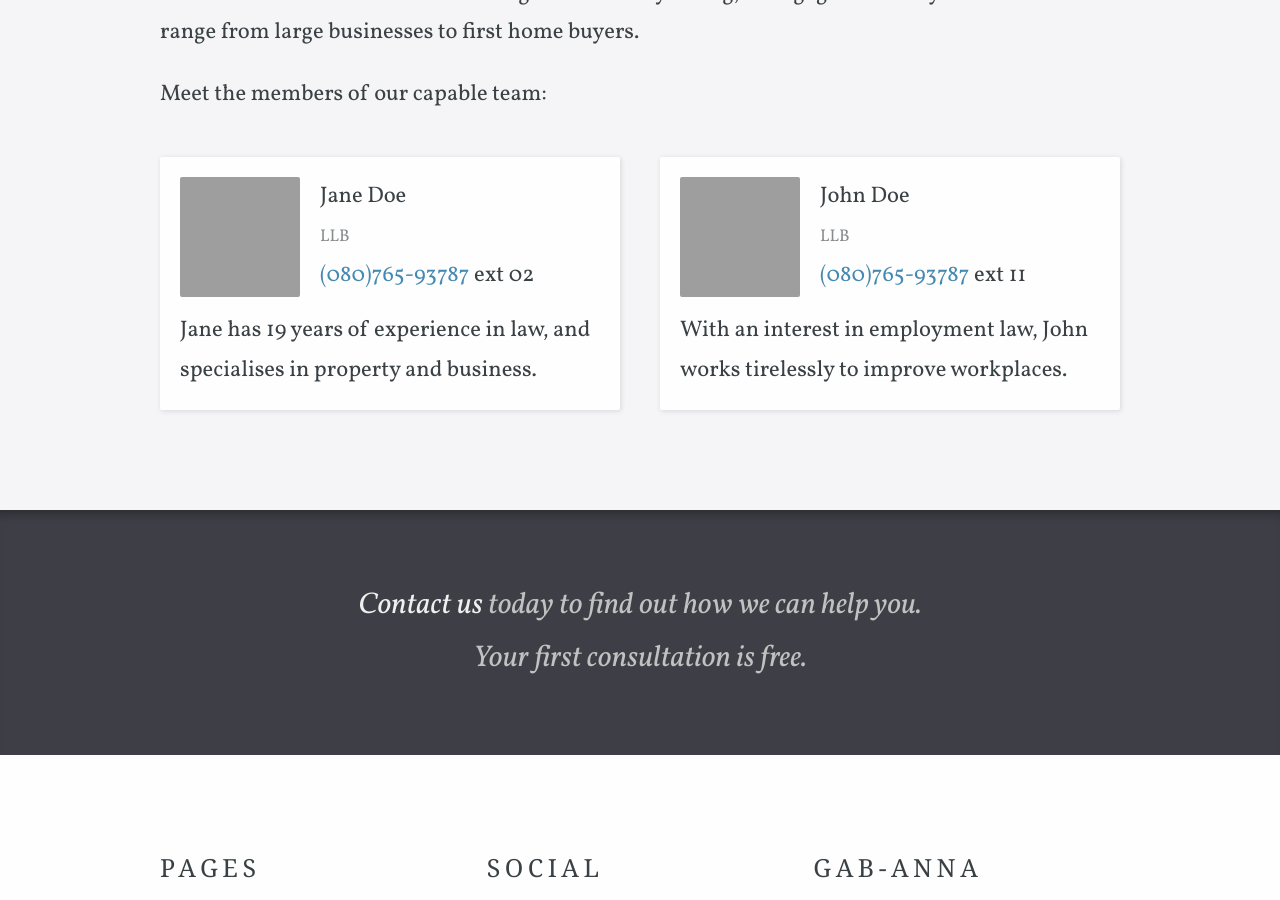
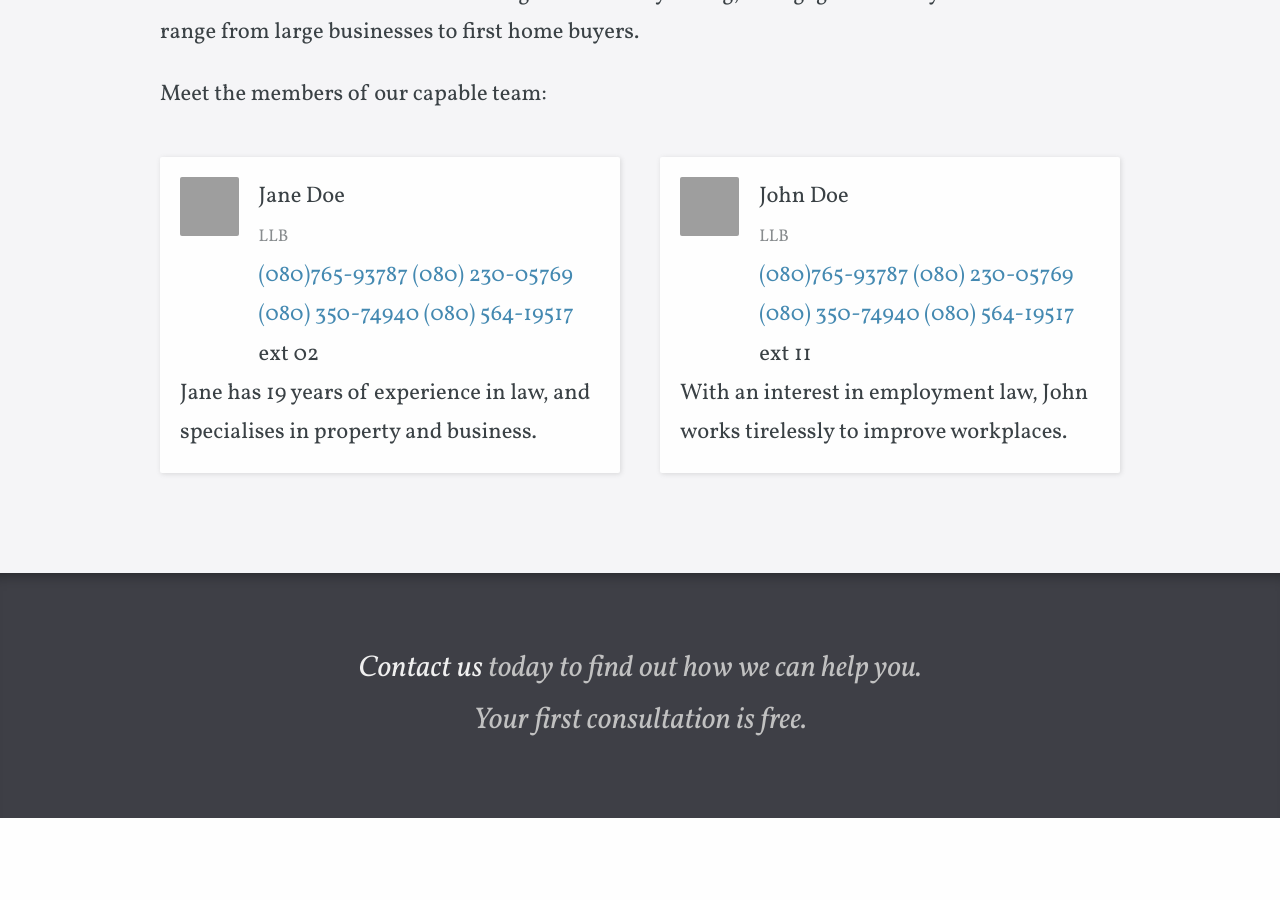
Before and after one commit to enonchong/h, a Jekyll site: the page built from about.html, in a window 1280 px wide and 900 px high, scrolled down 642 px. Built offline with Jekyll 4.4.1, drawn with Linux system fonts in a browser that asks for light colours; some web fonts are replaced; part of the change alters nothing that is shown; grey boxes are pictures that could not be loaded.

```diff
--- a/_config.yml
+++ b/_config.yml
@@ -1,8 +1,8 @@
 # ----
 # Site
 
-title: Justice Template
-url: "https://orchid-heron.cloudvent.net"
+title: Gab-Anna
+url: "gab-anna.com"
 baseurl:
 google_analytics_key:
 google_maps_javascript_api_key:
@@ -10,15 +10,15 @@ disqus_shortname:
 
 # Values for the jekyll-seo-tag gem (https://github.com/jekyll/jekyll-seo-tag)
 logo: /siteicon.png
-description: Jekyll template with example content for a law firm.
+description: Gab-Anna.
 author:
   name:
   email:
   twitter: # twitter username without the @ symbol
 social:
-  name: Justice Template
+  name: Gab-Anna
   links:
-    - https://github.com/CloudCannon/justice-jekyll-template
+    - http://gab-anna.com
 
 # -----
 # Build
--- a/_data/company.yml
+++ b/_data/company.yml
@@ -1,6 +1,6 @@
 title: Gab-Anna
 description: Gab-Anna strives to excel for all clients in every situation.
 contact_email_address: macdonaldomolemen@gab-anna.com
-contact_phone_number: (080)765-93787
+contact_phone_number: (080)765-93787 (080) 230-05769 (080) 350-74940 (080) 564-19517
 address: House 8, 2nd Avenue, Between 205 & 206 Road, Festac Town Lagos Nigeria.
 postal_address: PO Box 4144, Festac Town, Lagos, Nigeria
```
Also changed, not shown: 5 other files.
